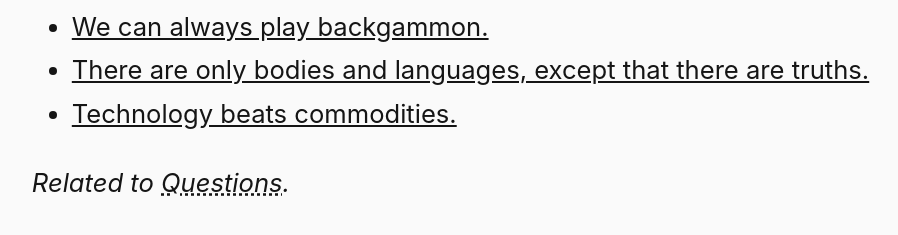
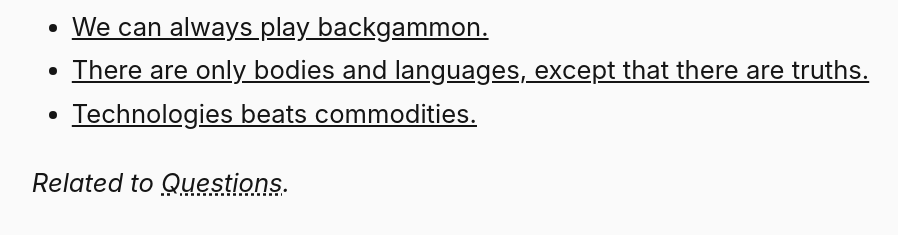
Before and after one commit to steinea/fyi, a Jekyll site: the page built from pages/commitments.md, in a window 1280 px wide. Shown: the part 448-683 px from the top of the page, without its empty margins (45-943 px from the left). Built offline with Jekyll 4.4.1, drawn with Linux system fonts in a browser that asks for light colours.

Commit message:
Update technology to plural

```diff
--- a/pages/commitments.md
+++ b/pages/commitments.md
@@ -14,6 +14,6 @@ redirect_from:
 * [We are habits, nothing but habits.](https://cup.columbia.edu/book/empiricism-and-subjectivity/9780231068130/ "Deleuze, 1953, p. x")
 * [We can always play backgammon.](https://cup.columbia.edu/book/empiricism-and-subjectivity/9780231068130/ "Deleuze, 1953, p. 34")
 * [There are only bodies and languages, except that there are truths.](https://www.lacan.com/badbodies.htm "Badiou, 2006")
-* [Technology beats commodities.](https://rmi.org/technologies-beat-commodities/ "Kingsmill Bond, 2024")
+* [Technologies beats commodities.](https://rmi.org/technologies-beat-commodities/ "Kingsmill Bond, 2024")
 
 *Related to [Questions](/questions/).*
```
